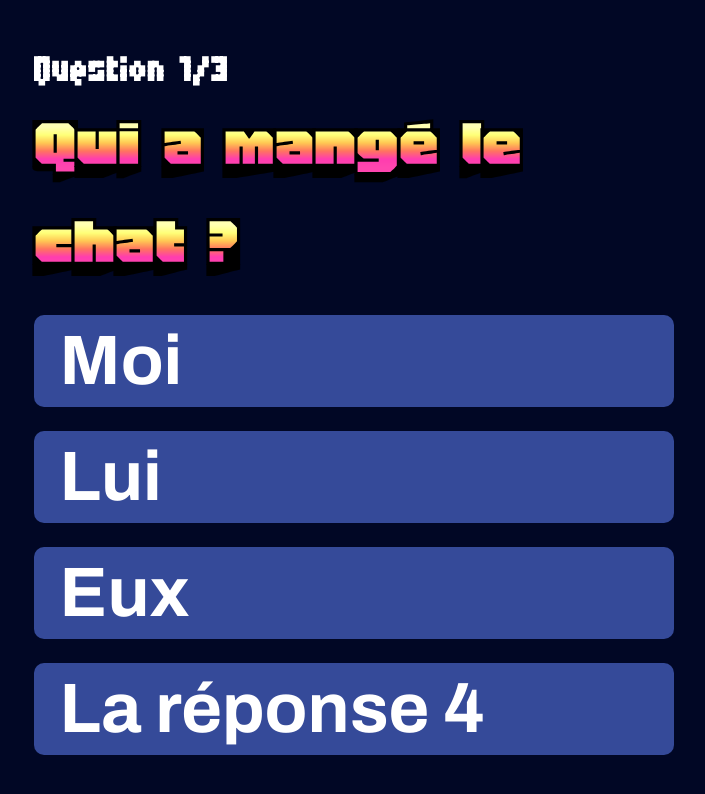
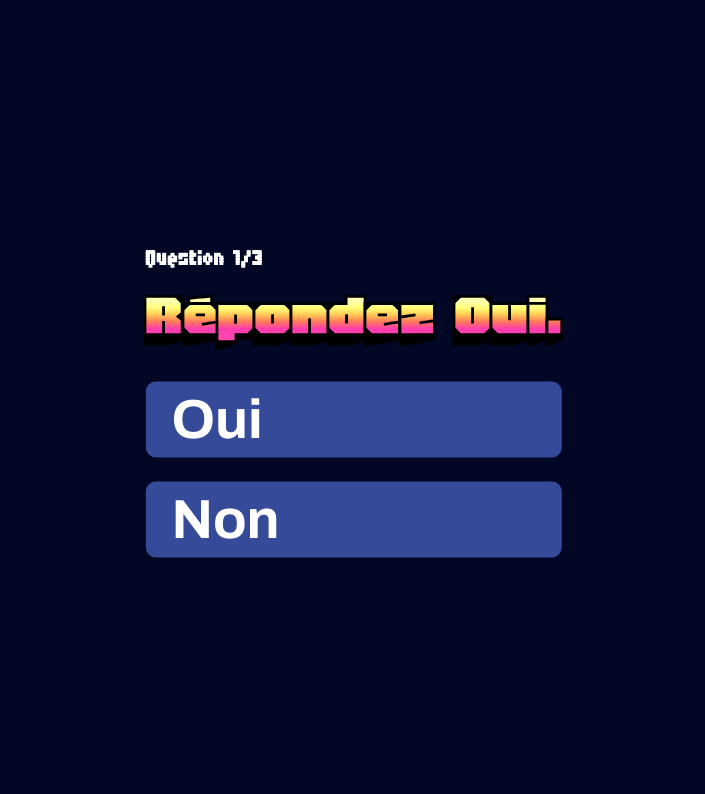
Before and after one commit to cmoagcod/Simple_Quiz_System, a plain HTML site: page quiz.html in a window 1280 px wide. Shown: the whole page, without its empty margins (286-991 px from the left). Drawn offline with Linux system fonts and the light colour scheme.

Commit message:
Changed size to work better with 5 answers

```diff
--- a/src/main.js
+++ b/src/main.js
@@ -3,21 +3,21 @@
 // A compléter
 var questions = [
     {
-        "question" : "Qui a mangé le chat ?",
+        "question" : "Répondez Oui.",
         "type" : 0,
-        "reponses" : ["Moi","Lui","Eux","La réponse 4"],
+        "reponses" : ["Oui","Non"],
         "correct" : 0
     },
     {
-        "question" : "Question Test 2 ?",
+        "question" : "Quel était le prenom du scientifique Descartes ?",
         "type" : 1,
-        "reponses" : ["a10","a20","a30"],
-        "correct" : 2
+        "reponses" : ["René Descartes","Paul Descartes","Jaba Descartes","Retourn Descartes","Louis Descartes"],
+        "correct" : 0
     },
     {
-        "question" : "Question Test 3 ?",
+        "question" : "Zéro Kelvin correspondent à :",
         "type" : 1,
-        "reponses" : ["oui","non","Lorem ipsum indolor sit amet"],
+        "reponses" : ["0°C","-27.15°C","-273.15°C"],
         "correct" : 2
     }
 ];
--- a/src/style.css
+++ b/src/style.css
@@ -13,19 +13,19 @@
 
 @media screen and (min-width: 1400px) and (min-height: 700px) {
     :root {
-        --question_size: 100px;
-        --reponse_size: 75px;
-        --question_number_size: 50px;
+        --question_size: 75px;
+        --reponse_size: 65px;
+        --question_number_size: 40px;
 
         --score-size: 100px;
     }
 }
 
-@media screen and (max-width: 1400px) and (min-width: 900px) and (min-height: 700px) {
+@media screen and (min-width: 900px) and (max-width: 1400px) and (min-width: 900px) and (min-height: 700px) {
     :root {
-        --question_size: 80px;
-        --reponse_size: 70px;
-        --question_number_size: 50px;
+        --question_size: 70px;
+        --reponse_size: 55px;
+        --question_number_size: 30px;
 
         --score-size: 100px;
     }
@@ -44,8 +44,8 @@
 @media screen and (max-width: 900px) and (min-width: 500px) and (min-height: 550px) {
     :root {
         --question_size: 50px;
-        --reponse_size: 40px;
-        --question_number_size: 25px;
+        --reponse_size: 35px;
+        --question_number_size: 20px;
 
         --score-size: 75px;
     }
```
